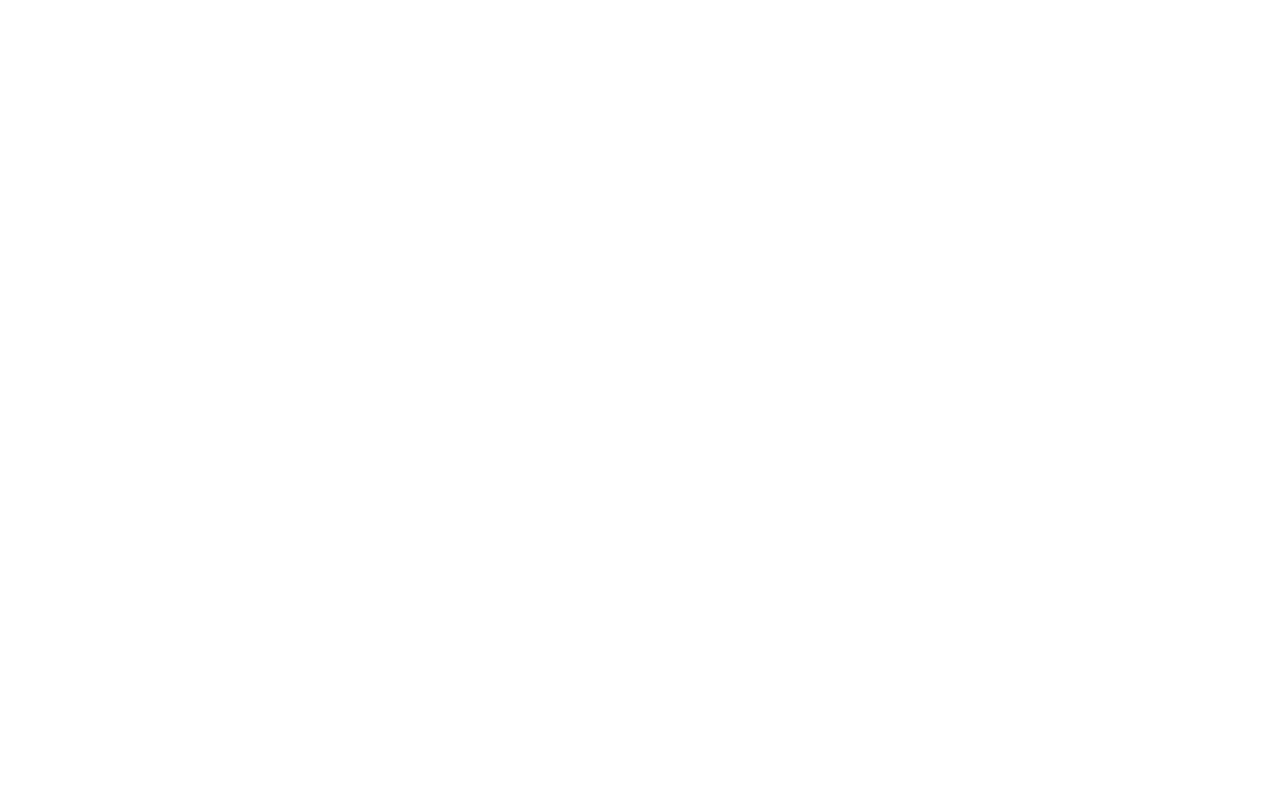
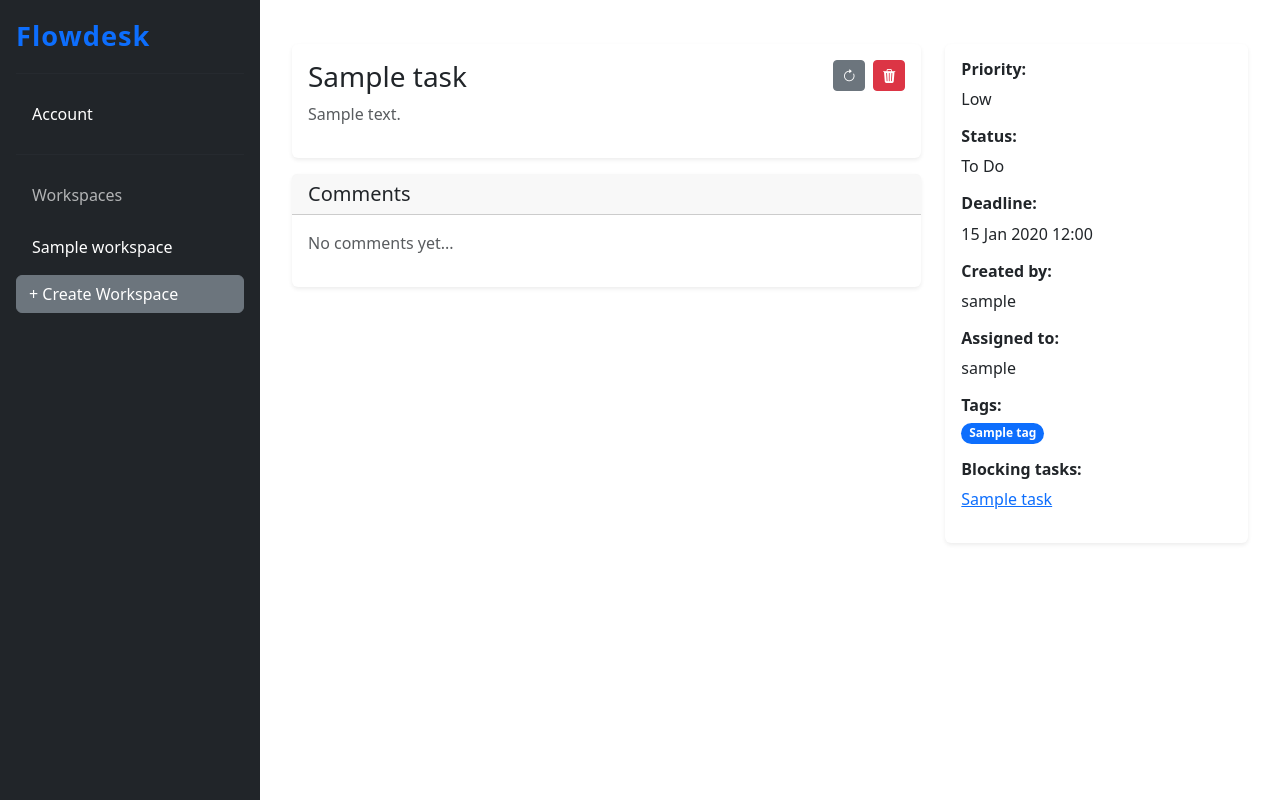
Before and after one commit to yagginov/flowdesk, a Django app: page /workspaces/1/boards/1/lists/1/tasks/1/ in a window 1280 px wide. Before the commit the page is empty. Run offline with Django 5.2, Linux system fonts and the light colour scheme; a user stored in the database is signed in; tables that the repository leaves empty hold one stand-in row (values such as "Sample post").

Commit message:
added crud operations for task model

```diff
--- a/flowdesk/forms.py
+++ b/flowdesk/forms.py
@@ -71,4 +71,4 @@
 class TagForm(forms.ModelForm):
     class Meta:
         model = Tag
-        fields = ("name", )
+        fields = ("name",)
--- a/flowdesk/urls.py
+++ b/flowdesk/urls.py
@@ -72,7 +72,11 @@
         BoardDeleteView.as_view(),
         name="board-delete",
     ),
-    path("workspaces/<int:workspace_pk>/boards/<int:pk>/", BoardDetailView.as_view(), name="board-detail"),
+    path(
+        "workspaces/<int:workspace_pk>/boards/<int:pk>/",
+        BoardDetailView.as_view(),
+        name="board-detail",
+    ),
     path(
         "workspaces/<int:workspace_pk>/boards/<int:board_pk>/lists/create/",
         ListCreateView.as_view(),
--- a/flowdesk/views.py
+++ b/flowdesk/views.py
@@ -3,9 +3,11 @@
 from django.http import HttpRequest, HttpResponse
 from django.views import generic
 from django.contrib.auth.mixins import LoginRequiredMixin
-from django.shortcuts import get_object_or_404
 from django.urls import reverse_lazy, reverse
 from django.db.models import Max, QuerySet
+from django.db import IntegrityError
+from django.contrib import messages
+from django.http import HttpResponseRedirect
 
 from flowdesk.models import (
     Board,
@@ -37,7 +39,9 @@
         return Workspace.objects.prefetch_related("boards")
 
 
-class WorkspaceMembersView(LoginRequiredMixin, WorkspaceAccessMixin, generic.DetailView):
+class WorkspaceMembersView(
+    LoginRequiredMixin, WorkspaceAccessMixin, generic.DetailView
+):
     model = Workspace
     template_name = "flowdesk/workspace_members.html"
 
@@ -72,7 +76,9 @@
     model = Board
 
     def get_queryset(self) -> QuerySet:
-        return Board.objects.prefetch_related("lists__tasks").select_related("workspace")
+        return Board.objects.prefetch_related("lists__tasks").select_related(
+            "workspace"
+        )
 
 
 class BoardCreateView(LoginRequiredMixin, WorkspaceAccessMixin, generic.CreateView):
@@ -108,10 +114,11 @@
 
     def get_success_url(self):
         return reverse(
-            "flowdesk:board-detail", args=(
+            "flowdesk:board-detail",
+            args=(
                 self.workspace.pk,
                 self.board.pk,
-            )
+            ),
         )
 
     def form_valid(self, form: ListForm) -> HttpResponse:
@@ -127,10 +134,11 @@
 
     def get_success_url(self):
         return reverse(
-            "flowdesk:board-detail", args=(
+            "flowdesk:board-detail",
+            args=(
                 self.workspace.pk,
                 self.board.pk,
-            )
+            ),
         )
 
 
@@ -139,15 +147,16 @@
 
     def get_success_url(self):
         return reverse(
-            "flowdesk:board-detail", args=(
+            "flowdesk:board-detail",
+            args=(
                 self.workspace.pk,
                 self.board.pk,
-            )
+            ),
         )
 
 
 class ListOrderUpdate(LoginRequiredMixin, WorkspaceAccessMixin, generic.View):
-    def post(self, request, board_pk, *args, **kwargs):
+    def post(self, request: HttpRequest, board_pk: int, *args, **kwargs):
         data = json.loads(request.body)
         order = data.get("order", [])
 
@@ -164,7 +173,16 @@
 
 class TaskDetailView(LoginRequiredMixin, WorkspaceAccessMixin, generic.DetailView):
     model = Task
-    queryset = Task.objects.prefetch_related("blocking_tasks")
+    context_object_name = "task"
+    template_name = "flowdesk/task_detail.html"
+
+    def get_queryset(self):
+        return Task.objects.select_related("list", "created_by").prefetch_related(
+            "tags",
+            "assigned_to",
+            "blocking_tasks",
+            "comments__created_by",
+        )
 
 
 class TaskCreateView(LoginRequiredMixin, WorkspaceAccessMixin, generic.CreateView):
@@ -173,10 +191,11 @@
 
     def get_success_url(self):
         return reverse(
-            "flowdesk:board-detail", args=(
+            "flowdesk:board-detail",
+            args=(
                 self.workspace.pk,
                 self.board.pk,
-            )
+            ),
         )
 
     def get_form_kwargs(self):
@@ -199,10 +218,11 @@
 
     def get_success_url(self):
         return reverse(
-            "flowdesk:board-detail", args=(
+            "flowdesk:board-detail",
+            args=(
                 self.workspace.pk,
                 self.board.pk,
-            )
+            ),
         )
 
     def get_form_kwargs(self):
@@ -217,10 +237,11 @@
 
     def get_success_url(self):
         return reverse(
-            "flowdesk:board-detail", args=(
+            "flowdesk:board-detail",
+            args=(
                 self.workspace.pk,
                 self.board.pk,
-            )
+            ),
         )
 
 
@@ -248,16 +269,18 @@
     form_class = TagForm
 
     def get_success_url(self):
-        return reverse(
-            "flowdesk:workspace-tags",
-            args=(
-                self.workspace.pk,
-            )
-        )
+        return reverse("flowdesk:workspace-tags", args=(self.workspace.pk,))
 
     def form_valid(self, form: TagForm) -> HttpResponse:
         form.instance.workspace = self.workspace
-        return super().form_valid(form)
+        try:
+            return super().form_valid(form)
+        except IntegrityError:
+            messages.warning(
+                self.request,
+                f"Tag '{form.instance.name}' already exists in this workspace.",
+            )
+            return HttpResponseRedirect(self.get_success_url())
 
 
 class TagUpdateView(LoginRequiredMixin, WorkspaceAccessMixin, generic.UpdateView):
@@ -265,21 +288,11 @@
     form_class = TagForm
 
     def get_success_url(self):
-        return reverse(
-            "flowdesk:workspace-tags",
-            args=(
-                self.workspace.pk,
-            )
-        )
+        return reverse("flowdesk:workspace-tags", args=(self.workspace.pk,))
 
 
 class TagDeleteView(LoginRequiredMixin, WorkspaceAccessMixin, generic.DeleteView):
     model = Tag
 
     def get_success_url(self):
-        return reverse(
-            "flowdesk:workspace-tags",
-            args=(
-                self.workspace.pk,
-            )
-        )
+        return reverse("flowdesk:workspace-tags", args=(self.workspace.pk,))
--- a/templates/flowdesk/board_detail.html
+++ b/templates/flowdesk/board_detail.html
@@ -36,6 +36,7 @@
                   data-task-id="{{ task.id }}">
                 <div class="card-body py-2 px-3">
                   {{ task.title }}
+                  <a href="{% url 'flowdesk:task-detail' board.workspace.pk board.pk list.pk task.pk %}" class="stretched-link"></a>
                 </div>
               </div>
             {% endfor %}
--- a/templates/flowdesk/task_detail.html
+++ b/templates/flowdesk/task_detail.html
@@ -0,0 +1,106 @@
+{% extends "base.html" %}
+
+{% block content %}
+<div class="container mt-4">
+  <div class="row">
+
+    <div class="col-md-8">
+      <div class="card shadow-sm border-0 mb-3">
+        <div class="card-body">
+          <div class="d-flex justify-content-between align-items-start">
+            <h3 class="card-title mb-0">{{ task.title }}</h3>
+            <div>
+              <a href="{% url 'flowdesk:task-update' task.list.board.workspace.pk task.list.board.pk task.list.pk task.pk %}"
+                 class="btn btn-sm btn-secondary me-1">
+                <i class="bi bi-arrow-clockwise"></i>
+              </a>
+              <form method="post"
+                    action="{% url 'flowdesk:task-delete' task.list.board.workspace.pk task.list.board.pk task.list.pk task.pk %}"
+                    style="display:inline;">
+                {% csrf_token %}
+                <button type="submit"
+                        class="btn btn-sm btn-danger"
+                        onclick="return confirm('Are you sure you want to delete this task?');">
+                  <i class="bi bi-trash3-fill"></i>
+                </button>
+              </form>
+            </div>
+          </div>
+          <p class="text-muted mt-2">{{ task.description|linebreaksbr }}</p>
+        </div>
+      </div>
+
+      <div class="card shadow-sm border-0">
+        <div class="card-header">
+          <h5 class="mb-0">Comments</h5>
+        </div>
+        <div class="card-body">
+          <p class="text-muted">No comments yet...</p>
+        </div>
+      </div>
+    </div>
+
+    <div class="col-md-4">
+      <div class="card shadow-sm border-0 mb-3">
+        <div class="card-body">
+
+          <h6 class="fw-bold">Priority:</h6>
+          <p>{{ task.get_priority_display }}</p>
+
+          <h6 class="fw-bold">Status:</h6>
+          <p>{{ task.get_status_display }}</p>
+
+          <h6 class="fw-bold">Deadline:</h6>
+          <p>
+            {% if task.deadline %}
+              {{ task.deadline|date:"d M Y H:i" }}
+            {% else %}
+              <span class="text-muted">No deadline</span>
+            {% endif %}
+          </p>
+
+          <h6 class="fw-bold">Created by:</h6>
+          <p>{{ task.created_by }}</p>
+
+          <h6 class="fw-bold">Assigned to:</h6>
+          {% if task.assigned_to.all %}
+            <ul class="list-unstyled">
+              {% for user in task.assigned_to.all %}
+                <li>{{ user }}</li>
+              {% endfor %}
+            </ul>
+          {% else %}
+            <p class="text-muted">Nobody assigned</p>
+          {% endif %}
+
+          <h6 class="fw-bold">Tags:</h6>
+          {% if task.tags.all %}
+            <div class="d-flex flex-wrap gap-1">
+              {% for tag in task.tags.all %}
+                <span class="badge bg-primary rounded-pill">{{ tag.name }}</span>
+              {% endfor %}
+            </div>
+          {% else %}
+            <p class="text-muted">No tags</p>
+          {% endif %}
+
+          <h6 class="fw-bold mt-3">Blocking tasks:</h6>
+          {% if task.blocking_tasks.all %}
+            <ul class="list-unstyled">
+              {% for t in task.blocking_tasks.all %}
+                <li>
+                  <a href="{% url 'flowdesk:task-detail' t.list.board.workspace.pk t.list.board.pk t.list.pk t.pk %}">
+                    {{ t.title }}
+                  </a>
+                </li>
+              {% endfor %}
+            </ul>
+          {% else %}
+            <p class="text-muted">No blocking tasks</p>
+          {% endif %}
+        </div>
+      </div>
+    </div>
+  </div>
+</div>
+{% endblock %}
```
Also changed, not shown: flowdesk/mixins.py (+7 -4 lines).
